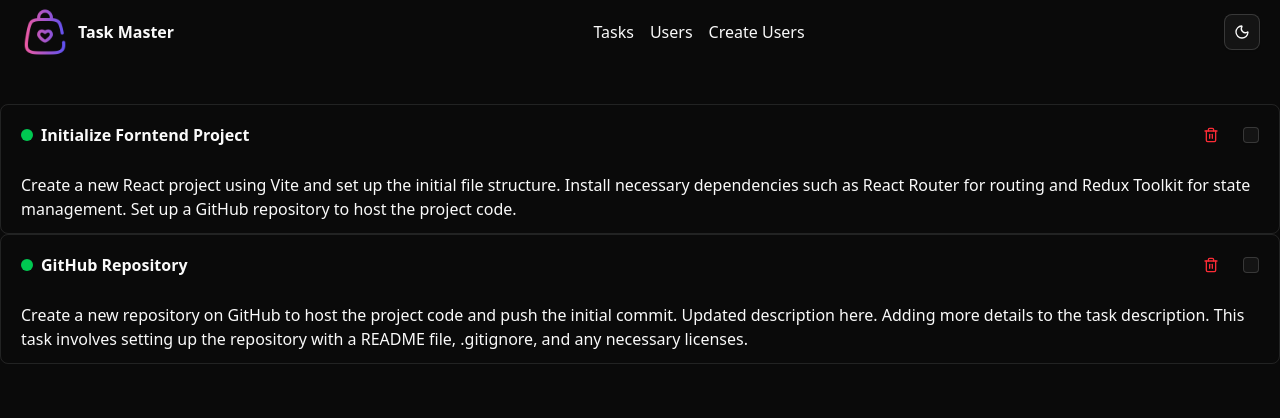
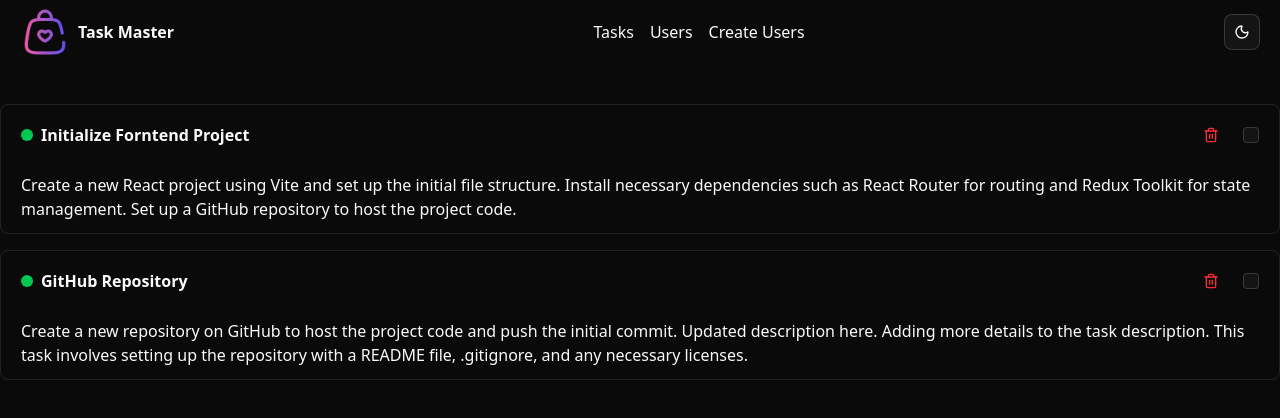
Before and after one commit to Arafat-boss/basic-todo-app-with-redux, a React (Vite) app: page /tasks in a window 1280 px wide. Shown: the top 418 px of the page. Built offline with nearby package versions, Linux system fonts and the light colour scheme.

Commit message:
cnow i am successfully create and render dynamic task

```diff
--- a/src/components/layout/TaskCard.tsx
+++ b/src/components/layout/TaskCard.tsx
@@ -12,7 +12,7 @@ interface IProps{
 
 export default function TaskCard({task}: IProps) {
   return (
-    <div className="border px-5 py-3 rounded-md">
+    <div className="border px-5 py-3 rounded-md mt-4">
       <div className="flex justify-between items-center">
         <div className="flex gap-2 items-center">
           <div className="size-3 rounded-full bg-green-500"></div>
--- a/src/pages/Taska.tsx
+++ b/src/pages/Taska.tsx
@@ -12,7 +12,7 @@ export default function Taska() {
 
 
   return (
-    <div>
+    <div className="">
     {
       todo.map((task)=><TaskCard key={task.id} task={task}></TaskCard>)
     }
```
